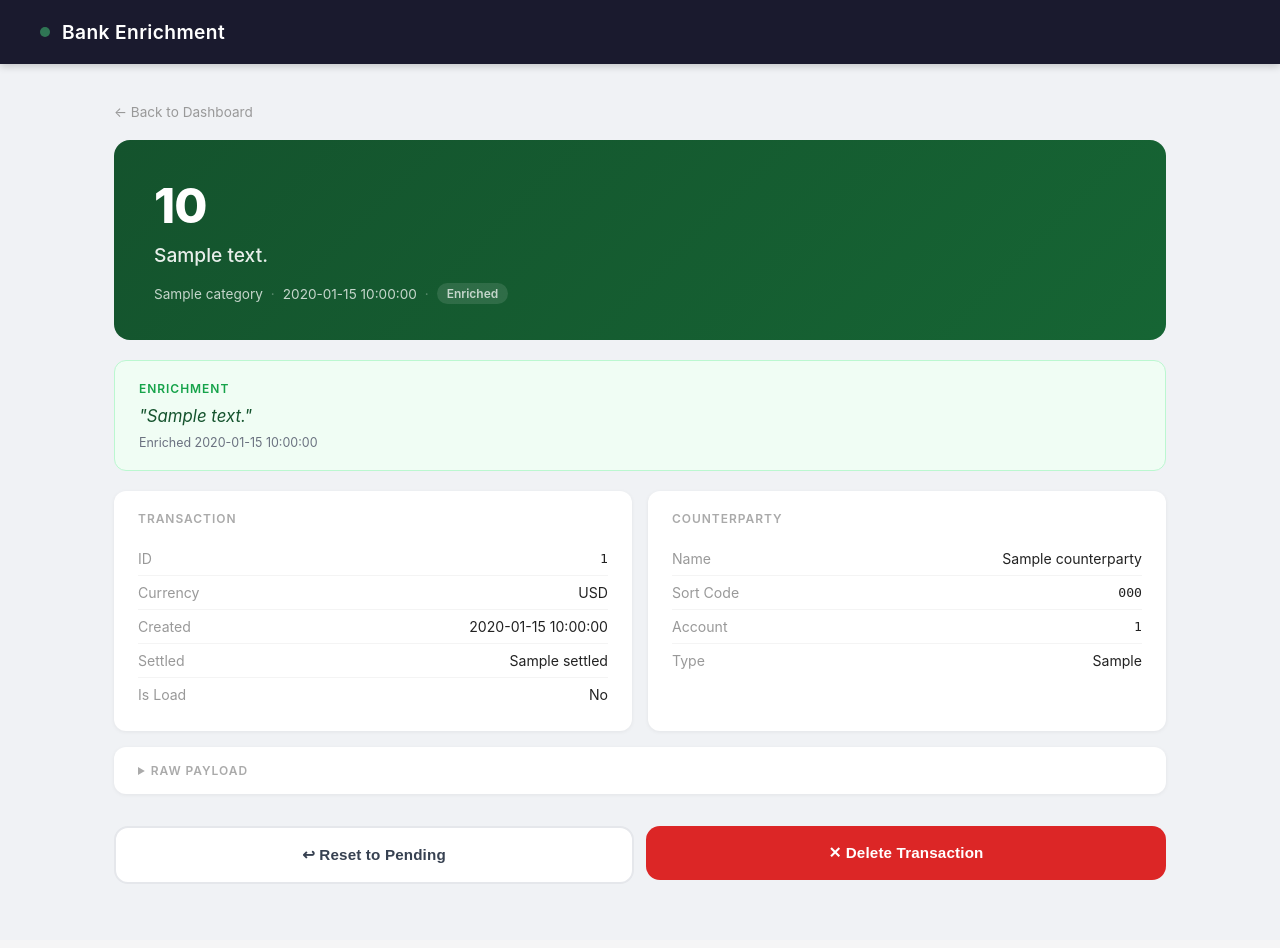
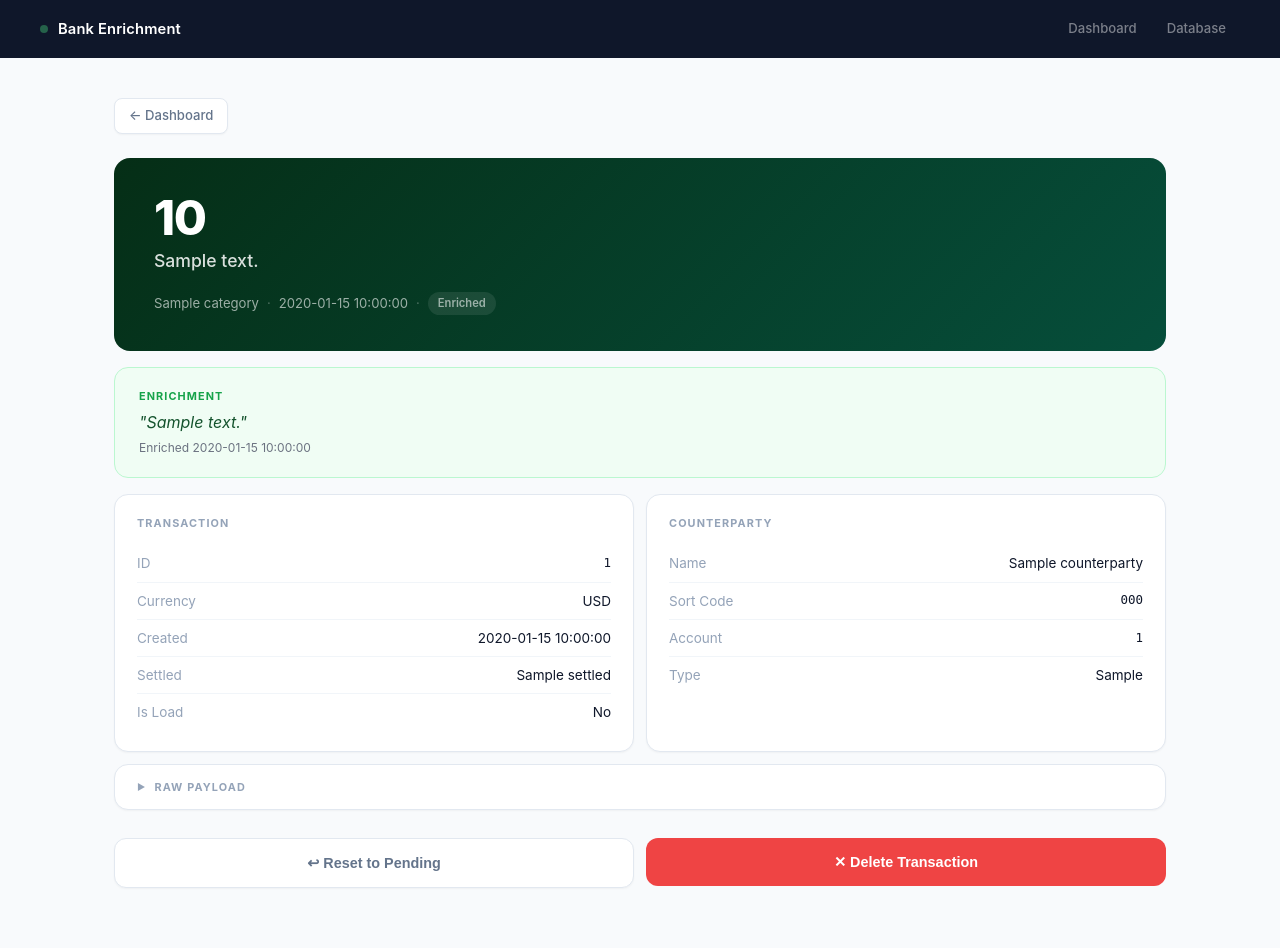
Before and after one commit to Samuel-Mason-git/bank-enrichment, a FastAPI app: template src/server_scripts/templates/transaction.html in a window 1280 px wide. Before the commit the page ends 884 px from the top, so only its background shows below. Run offline with FastAPI, Linux system fonts and the light colour scheme; the template is opened without the code that fills it: most values are stand-ins (such as "Sample title", 1, 10 or a date in 2020).

Commit message:
Dashboard view update

```diff
--- a/src/server_scripts/static/style.css
+++ b/src/server_scripts/static/style.css
@@ -1,160 +1,236 @@
 *, *::before, *::after { box-sizing: border-box; margin: 0; padding: 0; }
+
+:root {
+    --bg:           #f8fafc;
+    --surface:      #ffffff;
+    --border:       #e2e8f0;
+    --border-light: #f1f5f9;
+    --text:         #0f172a;
+    --text-muted:   #64748b;
+    --text-faint:   #94a3b8;
+    --accent:       #6366f1;
+    --pending:      #f59e0b;
+    --enriched:     #8b5cf6;
+    --processed:    #10b981;
+    --danger:       #ef4444;
+}
 
 body {
     font-family: -apple-system, BlinkMacSystemFont, 'Segoe UI', sans-serif;
-    background: #f0f2f5;
-    color: #1a1a2e;
+    background: var(--bg);
+    color: var(--text);
     min-height: 100vh;
+    line-height: 1.5;
 }
 
+/* ── Header ───────────────────────────────────────────── */
 header {
-    background: #1a1a2e;
-    color: white;
-    padding: 20px 40px;
+    background: #0f172a;
+    padding: 0 40px;
     display: flex;
     align-items: center;
-    gap: 12px;
-    box-shadow: 0 2px 8px rgba(0,0,0,0.2);
+    justify-content: space-between;
+    height: 58px;
+    position: sticky;
+    top: 0;
+    z-index: 50;
+}
+
+.header-brand {
+    display: flex;
+    align-items: center;
+    gap: 10px;
 }
 
 header h1 {
-    font-size: 1.2rem;
+    font-size: 0.92rem;
     font-weight: 600;
-    letter-spacing: 0.02em;
+    letter-spacing: 0.01em;
+    color: white;
 }
 
-header .dot {
-    width: 10px;
-    height: 10px;
+.dot {
+    width: 8px;
+    height: 8px;
     background: #4ade80;
     border-radius: 50%;
     animation: pulse 2s infinite;
+    flex-shrink: 0;
 }
 
 @keyframes pulse {
     0%, 100% { opacity: 1; }
-    50% { opacity: 0.4; }
+    50%       { opacity: 0.3; }
 }
 
+.header-nav {
+    display: flex;
+    align-items: center;
+    gap: 2px;
+}
+
+.nav-link {
+    padding: 6px 14px;
+    border-radius: 8px;
+    font-size: 0.82rem;
+    font-weight: 500;
+    color: rgba(255,255,255,0.45);
+    text-decoration: none;
+    transition: all 0.12s;
+}
+.nav-link:hover       { color: white; background: rgba(255,255,255,0.08); text-decoration: none; }
+.nav-link.active      { color: white; background: rgba(255,255,255,0.12); }
+
+/* ── Layout ───────────────────────────────────────────── */
 main {
     max-width: 1100px;
     margin: 40px auto;
     padding: 0 24px;
 }
 
+/* ── Section labels ───────────────────────────────────── */
 .section-label {
-    font-size: 0.75rem;
+    font-size: 0.68rem;
     text-transform: uppercase;
-    letter-spacing: 0.08em;
-    color: #aaa;
-    font-weight: 600;
-    margin-bottom: 12px;
+    letter-spacing: 0.1em;
+    color: var(--text-faint);
+    font-weight: 700;
+    margin-bottom: 10px;
+    margin-top: 36px;
 }
+.section-label:first-child { margin-top: 0; }
 
+/* ── Stat cards ───────────────────────────────────────── */
 .stats {
     display: grid;
-    grid-template-columns: repeat(auto-fit, minmax(200px, 1fr));
-    gap: 16px;
-    margin-bottom: 12px;
+    grid-template-columns: repeat(auto-fit, minmax(160px, 1fr));
+    gap: 10px;
+    margin-bottom: 10px;
 }
 
 .stat-card {
-    background: white;
-    border-radius: 12px;
-    padding: 24px 28px;
-    box-shadow: 0 1px 4px rgba(0,0,0,0.06);
-    border-top: 3px solid #6366f1;
+    background: var(--surface);
+    border-radius: 14px;
+    padding: 20px 22px 18px;
+    border: 1px solid var(--border);
+    box-shadow: 0 1px 2px rgba(0,0,0,0.04);
+    position: relative;
+    overflow: hidden;
+}
+.stat-card::after {
+    content: '';
+    position: absolute;
+    top: 0; left: 0; right: 0;
+    height: 3px;
+    border-radius: 14px 14px 0 0;
+}
+.stat-card.total::after    { background: #334155; }
+.stat-card.pending::after  { background: var(--pending); }
+.stat-card.enriched::after { background: var(--enriched); }
+.stat-card.processed::after{ background: var(--processed); }
+
+.stat-card .value {
+    font-size: 2rem;
+    font-weight: 700;
+    line-height: 1;
+    margin-bottom: 5px;
+    letter-spacing: -0.02em;
+}
+.stat-card .label {
+    font-size: 0.68rem;
+    text-transform: uppercase;
+    letter-spacing: 0.1em;
+    color: var(--text-faint);
+    font-weight: 600;
 }
 
-.stat-card.pending  { border-color: #f59e0b; }
-.stat-card.enriched { border-color: #6366f1; }
-.stat-card.processed { border-color: #4ade80; }
-.stat-card.total    { border-color: #1a1a2e; }
-
-.stat-card .value {
-    font-size: 2.4rem;
-    font-weight: 700;
-    line-height: 1;
-    margin-bottom: 6px;
+/* ── Cards ────────────────────────────────────────────── */
+.card {
+    background: var(--surface);
+    border-radius: 14px;
+    border: 1px solid var(--border);
+    box-shadow: 0 1px 2px rgba(0,0,0,0.04);
+    overflow: hidden;
+    margin-bottom: 10px;
 }
 
-.stat-card .label {
-    font-size: 0.78rem;
-    text-transform: uppercase;
-    letter-spacing: 0.08em;
-    color: #888;
-    font-weight: 500;
-}
-
-section {
-    background: white;
-    border-radius: 12px;
-    box-shadow: 0 1px 4px rgba(0,0,0,0.06);
-    overflow: hidden;
-    margin-bottom: 40px;
-}
-
-section h2 {
-    font-size: 0.85rem;
-    text-transform: uppercase;
-    letter-spacing: 0.08em;
-    color: #888;
-    font-weight: 600;
-    padding: 20px 24px 16px;
-    border-bottom: 1px solid #f0f0f0;
-}
-
+/* ── Tables ───────────────────────────────────────────── */
 table {
     width: 100%;
     border-collapse: collapse;
-    font-size: 0.9rem;
+    font-size: 0.875rem;
 }
 
 th {
     text-align: left;
-    padding: 12px 24px;
-    font-size: 0.78rem;
+    padding: 11px 22px;
+    font-size: 0.68rem;
     text-transform: uppercase;
-    letter-spacing: 0.06em;
-    color: #aaa;
-    font-weight: 600;
-    background: #fafafa;
-    border-bottom: 1px solid #f0f0f0;
+    letter-spacing: 0.08em;
+    color: var(--text-faint);
+    font-weight: 700;
+    background: #fafbfc;
+    border-bottom: 1px solid var(--border-light);
+    white-space: nowrap;
 }
 
 td {
-    padding: 14px 24px;
-    border-bottom: 1px solid #f7f7f7;
-    color: #333;
+    padding: 13px 22px;
+    border-bottom: 1px solid var(--border-light);
+    color: #334155;
+    vertical-align: middle;
 }
 
-tr:last-child td { border-bottom: none; }
-tr:hover td { background: #fafafa; }
+tr:last-child td     { border-bottom: none; }
+tr:hover td          { background: #fafbfc; }
 
+/* ── Badges ───────────────────────────────────────────── */
 .badge {
-    display: inline-block;
+    display: inline-flex;
+    align-items: center;
     padding: 3px 10px;
-    border-radius: 999px;
-    font-size: 0.75rem;
+    border-radius: 20px;
+    font-size: 0.7rem;
     font-weight: 600;
     text-transform: capitalize;
+    white-space: nowrap;
 }
+.badge.pending   { background: #fef3c7; color: #92400e; }
+.badge.enriched  { background: #ede9fe; color: #5b21b6; }
+.badge.processed { background: #d1fae5; color: #065f46; }
 
-.badge.pending   { background: #fef3c7; color: #92400e; }
-.badge.enriched  { background: #ede9fe; color: #4c1d95; }
-.badge.processed { background: #dcfce7; color: #14532d; }
+/* ── Links ────────────────────────────────────────────── */
+a { color: var(--accent); text-decoration: none; }
+a:hover { text-decoration: underline; }
+
+.back {
+    display: inline-flex;
+    align-items: center;
+    gap: 6px;
+    font-size: 0.82rem;
+    font-weight: 500;
+    color: var(--text-muted);
+    text-decoration: none;
+    padding: 7px 14px;
+    border-radius: 8px;
+    border: 1px solid var(--border);
+    background: var(--surface);
+    transition: all 0.12s;
+    margin-bottom: 24px;
+    box-shadow: 0 1px 2px rgba(0,0,0,0.04);
+}
+.back:hover { color: var(--text); border-color: #cbd5e1; text-decoration: none; }
 
 .empty {
     text-align: center;
-    padding: 48px;
-    color: #bbb;
-    font-size: 0.9rem;
+    padding: 52px;
+    color: var(--text-faint);
+    font-size: 0.875rem;
 }
 
-a { color: #6366f1; text-decoration: none; }
-a:hover { text-decoration: underline; }
+.mono { font-family: 'SF Mono', 'Fira Code', 'Cascadia Code', monospace; font-size: 0.78rem; }
 
-/* Inline row actions */
+/* ── Row action buttons ───────────────────────────────── */
 .row-actions {
     display: flex;
     gap: 8px;
@@ -297,216 +370,174 @@ a:hover { text-decoration: underline; }
 }
 .btn-enrich-submit:hover { background: #d97706; }
 
-.back {
-    font-size: 0.85rem;
-    color: #999;
-}
-
-/* Bottom action buttons on transaction page */
-.tx-bottom-actions {
-    display: flex;
-    gap: 12px;
-    margin-top: 32px;
-    margin-bottom: 56px;
-}
-
-.tx-bottom-actions form { flex: 1; }
-
-.btn-action-reset {
-    width: 100%;
-    padding: 18px 28px;
-    border-radius: 14px;
-    border: 2px solid #e5e7eb;
-    font-size: 0.95rem;
-    font-weight: 600;
-    cursor: pointer;
-    background: white;
-    color: #374151;
-    letter-spacing: 0.01em;
-    transition: all 0.15s;
-}
-.btn-action-reset:hover { background: #f9fafb; border-color: #d1d5db; }
-
-.btn-action-delete {
-    width: 100%;
-    padding: 18px 28px;
-    border-radius: 14px;
-    border: none;
-    font-size: 0.95rem;
-    font-weight: 600;
-    cursor: pointer;
-    background: #dc2626;
-    color: white;
-    letter-spacing: 0.01em;
-    transition: background 0.15s;
-}
-.btn-action-delete:hover { background: #b91c1c; }
-
-/* Transaction nav */
-.tx-nav {
-    display: flex;
-    justify-content: space-between;
-    align-items: center;
-    margin-bottom: 20px;
-}
-
-.tx-actions {
-    display: flex;
-    gap: 8px;
-}
-
-.btn-reset, .btn-delete {
-    padding: 7px 14px;
-    border-radius: 8px;
-    border: none;
-    font-size: 0.82rem;
-    font-weight: 600;
-    cursor: pointer;
-    text-decoration: none;
-}
-
-.btn-reset  { background: #f0f0f0; color: #555; }
-.btn-reset:hover { background: #e0e0e0; }
-.btn-delete { background: #fee2e2; color: #991b1b; }
-.btn-delete:hover { background: #fecaca; }
-
-/* Enrichment card */
-.enrichment-card {
-    background: #f0fdf4;
-    border: 1px solid #bbf7d0;
-    border-radius: 12px;
-    padding: 20px 24px;
-    margin-bottom: 20px;
-}
-
-.enrichment-label {
-    font-size: 0.75rem;
-    text-transform: uppercase;
-    letter-spacing: 0.08em;
-    color: #16a34a;
-    font-weight: 600;
-    margin-bottom: 8px;
-}
-
-.enrichment-context {
-    font-size: 1.05rem;
-    color: #14532d;
-    font-style: italic;
-    margin-bottom: 6px;
-    line-height: 1.5;
-}
-
-.enrichment-meta {
-    font-size: 0.78rem;
-    color: #6b7280;
-}
-
-/* Transaction hero */
+/* ── Transaction page ─────────────────────────────────── */
 .tx-hero {
     border-radius: 16px;
     padding: 36px 40px;
-    margin-bottom: 20px;
+    margin-bottom: 16px;
     color: white;
 }
-
-.tx-hero.debit  { background: linear-gradient(135deg, #1a1a2e 0%, #2d1b4e 100%); }
-.tx-hero.credit { background: linear-gradient(135deg, #14532d 0%, #166534 100%); }
+.tx-hero.debit  { background: linear-gradient(135deg, #0f172a 0%, #1e1b4b 100%); }
+.tx-hero.credit { background: linear-gradient(135deg, #052e16 0%, #064e3b 100%); }
 
 .tx-hero-amount {
     font-size: 3rem;
     font-weight: 800;
-    letter-spacing: -0.02em;
-    margin-bottom: 8px;
+    letter-spacing: -0.03em;
+    margin-bottom: 6px;
+    line-height: 1;
 }
-
 .tx-hero-desc {
-    font-size: 1.2rem;
+    font-size: 1.1rem;
     font-weight: 500;
-    opacity: 0.9;
-    margin-bottom: 16px;
+    opacity: 0.85;
+    margin-bottom: 18px;
 }
-
 .tx-hero-meta {
     display: flex;
     align-items: center;
     gap: 8px;
-    font-size: 0.85rem;
-    opacity: 0.75;
+    font-size: 0.82rem;
+    opacity: 0.6;
 }
-
-.dot-sep { opacity: 0.4; }
-
+.dot-sep { opacity: 0.5; }
 .tx-hero .badge {
     opacity: 1;
     background: rgba(255,255,255,0.15);
     color: white;
 }
 
-/* Detail grid */
+.enrichment-card {
+    background: #f0fdf4;
+    border: 1px solid #bbf7d0;
+    border-radius: 14px;
+    padding: 20px 24px;
+    margin-bottom: 16px;
+}
+.enrichment-label {
+    font-size: 0.68rem;
+    text-transform: uppercase;
+    letter-spacing: 0.1em;
+    color: #16a34a;
+    font-weight: 700;
+    margin-bottom: 6px;
+}
+.enrichment-context {
+    font-size: 1rem;
+    color: #14532d;
+    font-style: italic;
+    margin-bottom: 4px;
+    line-height: 1.55;
+}
+.enrichment-meta {
+    font-size: 0.75rem;
+    color: #6b7280;
+}
+
 .detail-grid {
     display: grid;
-    grid-template-columns: repeat(auto-fit, minmax(280px, 1fr));
-    gap: 16px;
-    margin-bottom: 16px;
+    grid-template-columns: repeat(auto-fit, minmax(260px, 1fr));
+    gap: 12px;
+    margin-bottom: 12px;
 }
 
 .detail-card {
-    background: white;
-    border-radius: 12px;
-    padding: 20px 24px;
-    box-shadow: 0 1px 4px rgba(0,0,0,0.06);
+    background: var(--surface);
+    border-radius: 14px;
+    padding: 20px 22px;
+    border: 1px solid var(--border);
+    box-shadow: 0 1px 2px rgba(0,0,0,0.04);
 }
-
 .detail-card-title {
-    font-size: 0.75rem;
+    font-size: 0.68rem;
     text-transform: uppercase;
-    letter-spacing: 0.08em;
-    color: #aaa;
-    font-weight: 600;
-    margin-bottom: 16px;
+    letter-spacing: 0.1em;
+    color: var(--text-faint);
+    font-weight: 700;
+    margin-bottom: 14px;
 }
-
 .detail-row {
     display: flex;
     justify-content: space-between;
     align-items: center;
     padding: 8px 0;
-    border-bottom: 1px solid #f4f4f4;
-    font-size: 0.88rem;
+    border-bottom: 1px solid var(--border-light);
+    font-size: 0.845rem;
     gap: 16px;
 }
+.detail-row:last-child              { border-bottom: none; }
+.detail-row > span:first-child      { color: var(--text-faint); white-space: nowrap; }
+.detail-row > span:last-child       { text-align: right; color: var(--text); word-break: break-word; }
 
-.detail-row:last-child { border-bottom: none; }
-.detail-row > span:first-child { color: #999; white-space: nowrap; }
-.detail-row > span:last-child { text-align: right; color: #222; }
+.raw-section {
+    background: var(--surface);
+    border-radius: 14px;
+    border: 1px solid var(--border);
+    overflow: hidden;
+    margin-bottom: 12px;
+    box-shadow: 0 1px 2px rgba(0,0,0,0.04);
+}
+.raw-section summary {
+    padding: 14px 22px;
+    font-size: 0.68rem;
+    text-transform: uppercase;
+    letter-spacing: 0.1em;
+    color: var(--text-faint);
+    font-weight: 700;
+    cursor: pointer;
+    user-select: none;
+    list-style: none;
+    display: flex;
+    align-items: center;
+    gap: 8px;
+    transition: color 0.12s;
+}
+.raw-section summary::-webkit-details-marker { display: none; }
+.raw-section summary::before { content: '▶'; font-size: 0.55rem; transition: transform 0.15s; }
+details[open] > .raw-section summary::before { transform: rotate(90deg); }
+.raw-section summary:hover { color: var(--text-muted); }
 
-.mono { font-family: monospace; font-size: 0.82rem; }
-
-/* Raw payload */
-.raw-section {
-    background: white;
-    border-radius: 12px;
-    box-shadow: 0 1px 4px rgba(0,0,0,0.06);
-    overflow: hidden;
+pre.raw {
+    padding: 0 22px 20px;
+    font-size: 0.78rem;
+    line-height: 1.75;
+    overflow-x: auto;
+    color: #475569;
 }
 
-.raw-section summary {
+.tx-bottom-actions {
+    display: flex;
+    gap: 12px;
+    margin-top: 28px;
+    margin-bottom: 60px;
+}
+.tx-bottom-actions form { flex: 1; }
+
+.btn-action-reset {
+    width: 100%;
     padding: 16px 24px;
-    font-size: 0.75rem;
-    text-transform: uppercase;
-    letter-spacing: 0.08em;
-    color: #aaa;
+    border-radius: 12px;
+    border: 1.5px solid var(--border);
+    font-size: 0.9rem;
     font-weight: 600;
     cursor: pointer;
-    user-select: none;
+    background: var(--surface);
+    color: var(--text-muted);
+    transition: all 0.15s;
+    box-shadow: 0 1px 2px rgba(0,0,0,0.04);
 }
+.btn-action-reset:hover { background: var(--bg); border-color: #cbd5e1; color: var(--text); }
 
-.raw-section summary:hover { color: #666; }
-
-pre.raw {
-    padding: 0 24px 20px;
-    font-size: 0.78rem;
-    line-height: 1.7;
-    overflow-x: auto;
-    color: #444;
+.btn-action-delete {
+    width: 100%;
+    padding: 16px 24px;
+    border-radius: 12px;
+    border: none;
+    font-size: 0.9rem;
+    font-weight: 600;
+    cursor: pointer;
+    background: #ef4444;
+    color: white;
+    transition: background 0.15s;
 }
+.btn-action-delete:hover { background: #dc2626; }
--- a/src/server_scripts/templates/transaction.html
+++ b/src/server_scripts/templates/transaction.html
@@ -10,14 +10,19 @@
 <body>
 
 <header>
-    <div class="dot"></div>
-    <h1>Bank Enrichment</h1>
+    <div class="header-brand">
+        <div class="dot"></div>
+        <h1>Bank Enrichment</h1>
+    </div>
+    <nav class="header-nav">
+        <a href="/dashboard" class="nav-link">Dashboard</a>
+        <a href="/dashboard/db" class="nav-link">Database</a>
+    </nav>
 </header>
 
 <main>
-    <div class="tx-nav">
-        <a href="/dashboard" class="back">← Back to Dashboard</a>
-    </div>
+
+    <a href="/dashboard" class="back">← Dashboard</a>
 
     <div class="tx-hero {% if is_debit %}debit{% else %}credit{% endif %}">
         <div class="tx-hero-amount">{{ amount }}</div>
```
Also changed, not shown: other parts of src/server_scripts/static/style.css (+37 -40 lines), src/server_scripts/templates/dashboard.html (+17 -8 lines), src/server_scripts/templates/db.html (+12 -9 lines).
